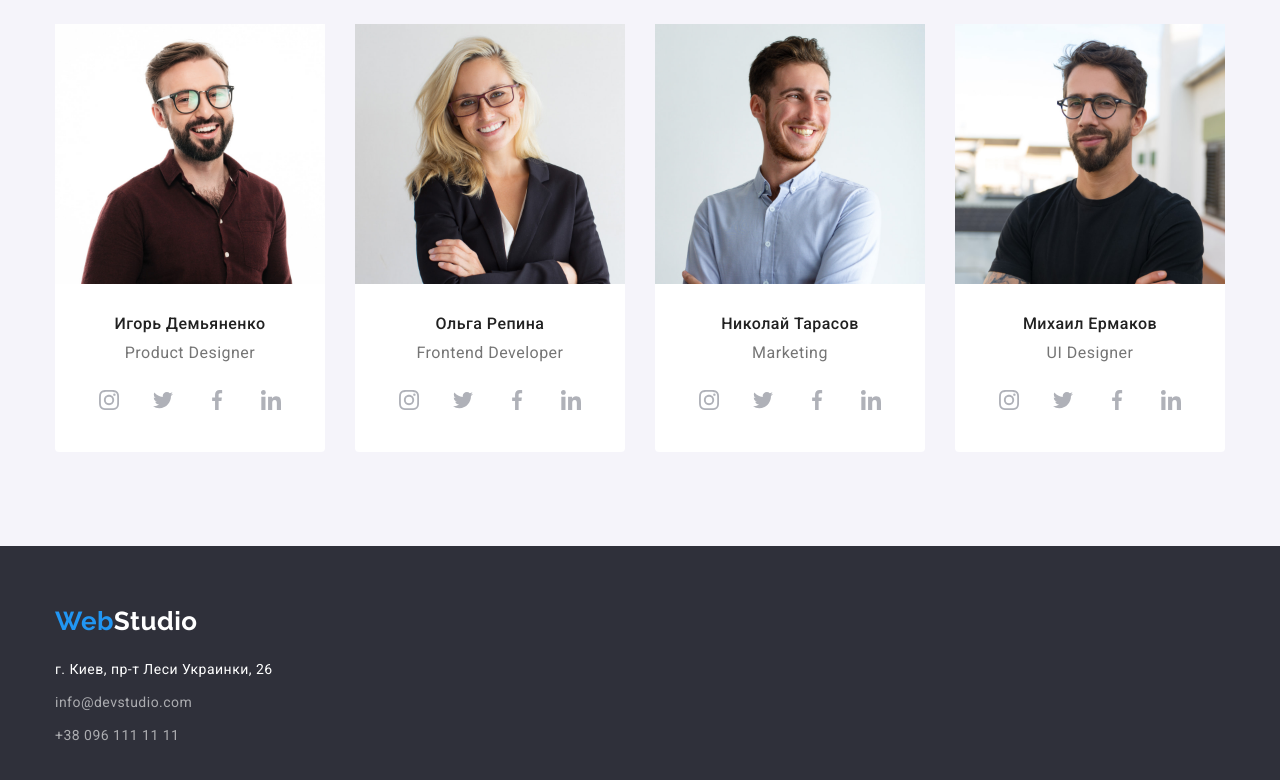
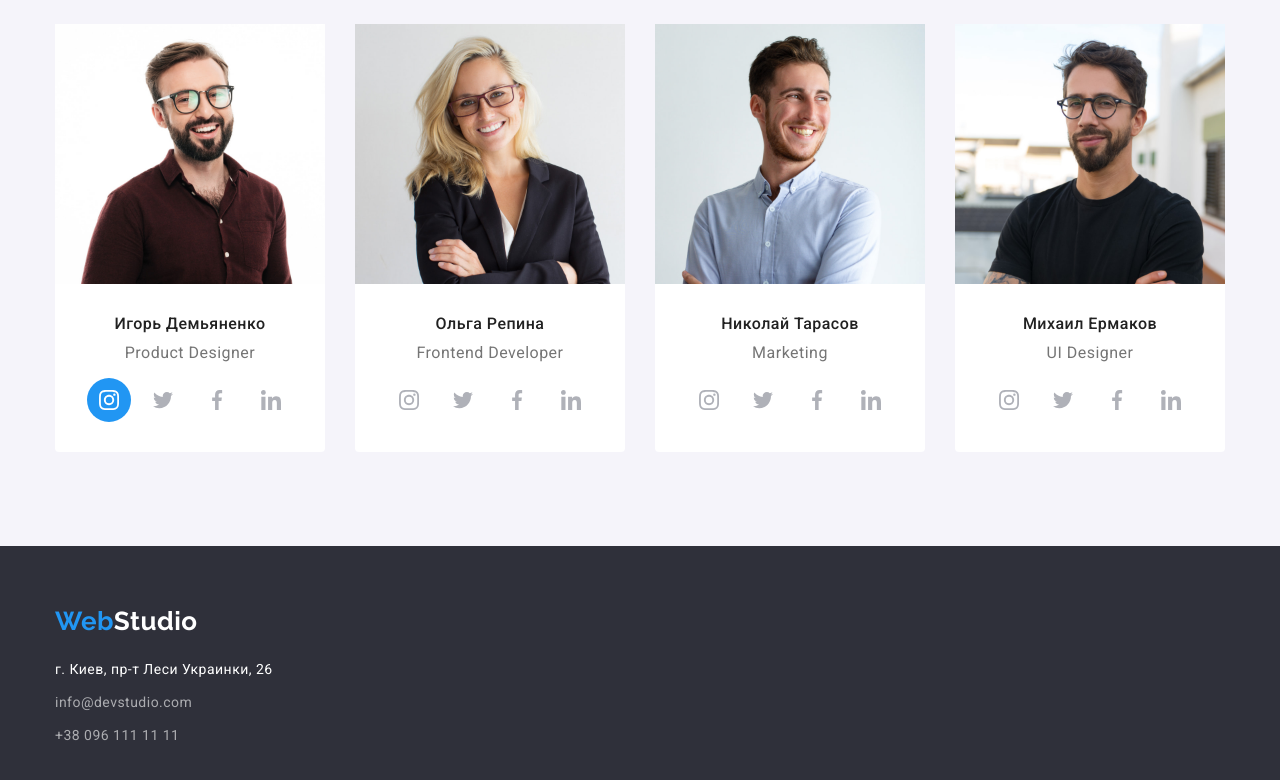
Before and after one commit to Sunny020986/goit-markup-hw-04, a plain HTML site: page index.html in a window 1280 px wide. In both pictures the pointer is over the link 109 px from the left and 2160 px from the top of the page. Shown: the part 1760-2540 px from the top of the page. Drawn offline with nearby package versions, Linux system fonts and the light colour scheme.

Commit message:
Update styles.css

```diff
--- a/css/styles.css
+++ b/css/styles.css
@@ -425,6 +425,16 @@ margin left: 50px;
   justify-content: center;
 }
 
+.social-link:hover,
+.social-link:focus {
+  background-color: var(--accent-color);
+}
+
+.social-link:hover .social-icon,
+.social-link:focus .social-icon {
+  fill: var(--primary-title-color);
+}
+
 .social-icon {
   width: 20px;
   height: 20px;
```
